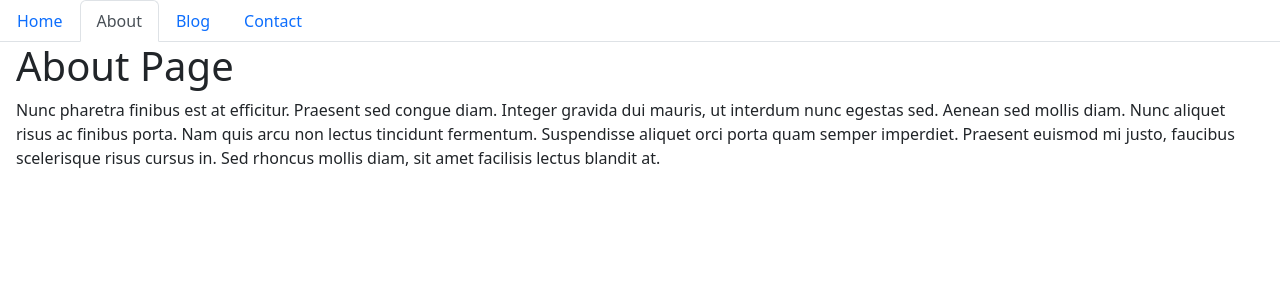
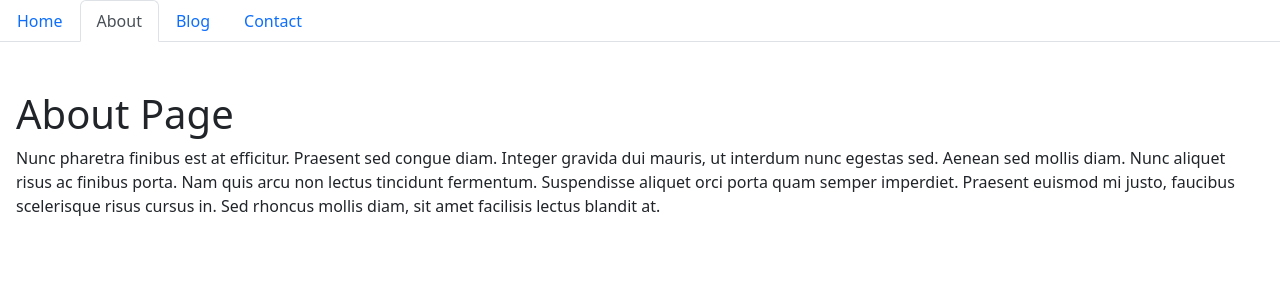
Before and after one commit to fordefam12/B-react-portfolio, a React (Vite) app: page /About in a window 1280 px wide. Shown: the top 300 px of the page. Built offline with nearby package versions, Linux system fonts and the light colour scheme.

Commit message:
file correction

```diff
--- a/index.html
+++ b/index.html
@@ -1,12 +1,13 @@
-<!DOCTYPE html>
+<!doctype html>
 <html lang="en">
   <head>
     <meta charset="UTF-8" />
     <link rel="icon" type="image/svg+xml" href="/vite.svg" />
     <meta name="viewport" content="width=device-width, initial-scale=1.0" />
-    <title>React Router</title>
+    <title>brandon's portfolio</title>
   </head>
   <body>
+
     <div id="root"></div>
     <script type="module" src="/src/main.jsx"></script>
   </body>
--- a/src/pages/About.jsx
+++ b/src/pages/About.jsx
@@ -1,7 +1,8 @@
 export default function About() {
   return (
-    <div>
-      <h1>About Page</h1>
+    <section id="about me" className="my-5 intro">
+    <div class="flex-row">
+      <h1 id="about" className="section-title primary-border">About Page</h1>
       <p>
         Nunc pharetra finibus est at efficitur. Praesent sed congue diam.
         Integer gravida dui mauris, ut interdum nunc egestas sed. Aenean sed
@@ -11,5 +12,6 @@ export default function About() {
         in. Sed rhoncus mollis diam, sit amet facilisis lectus blandit at.
       </p>
     </div>
+    </section>
   );
 }
```
Also changed, not shown: index.js (deleted).
